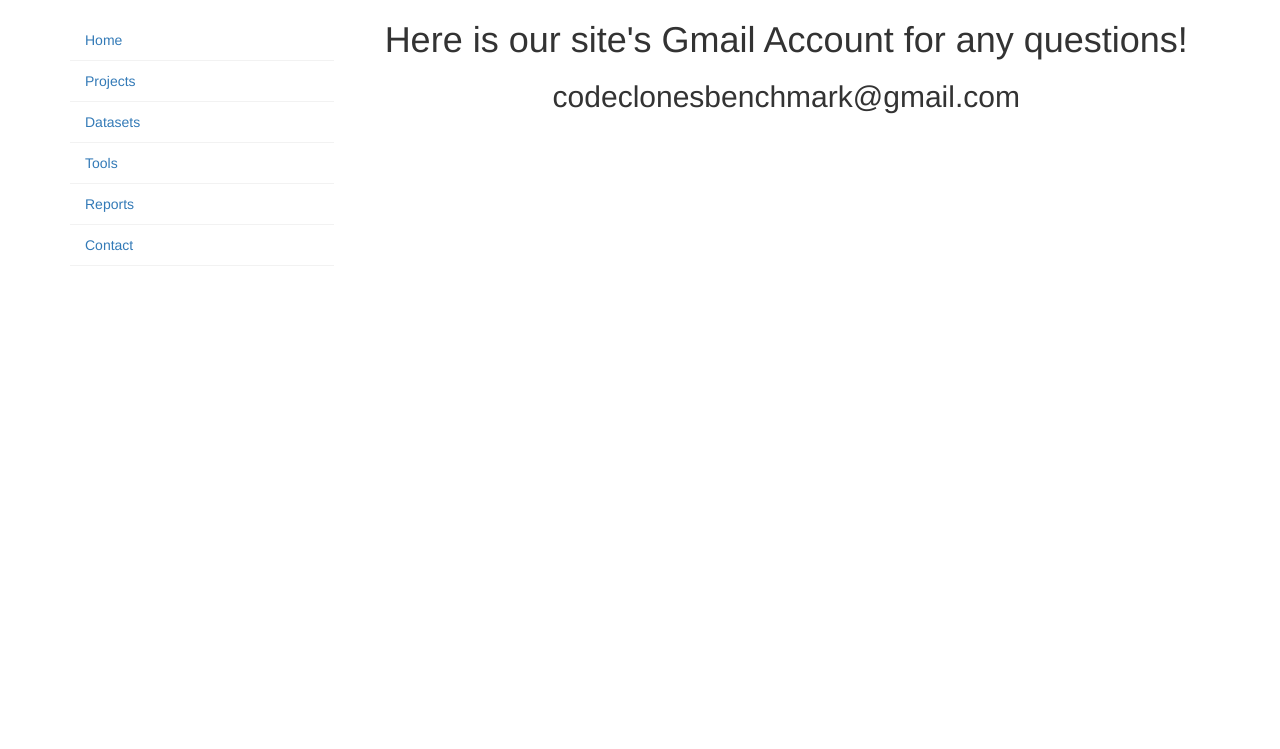
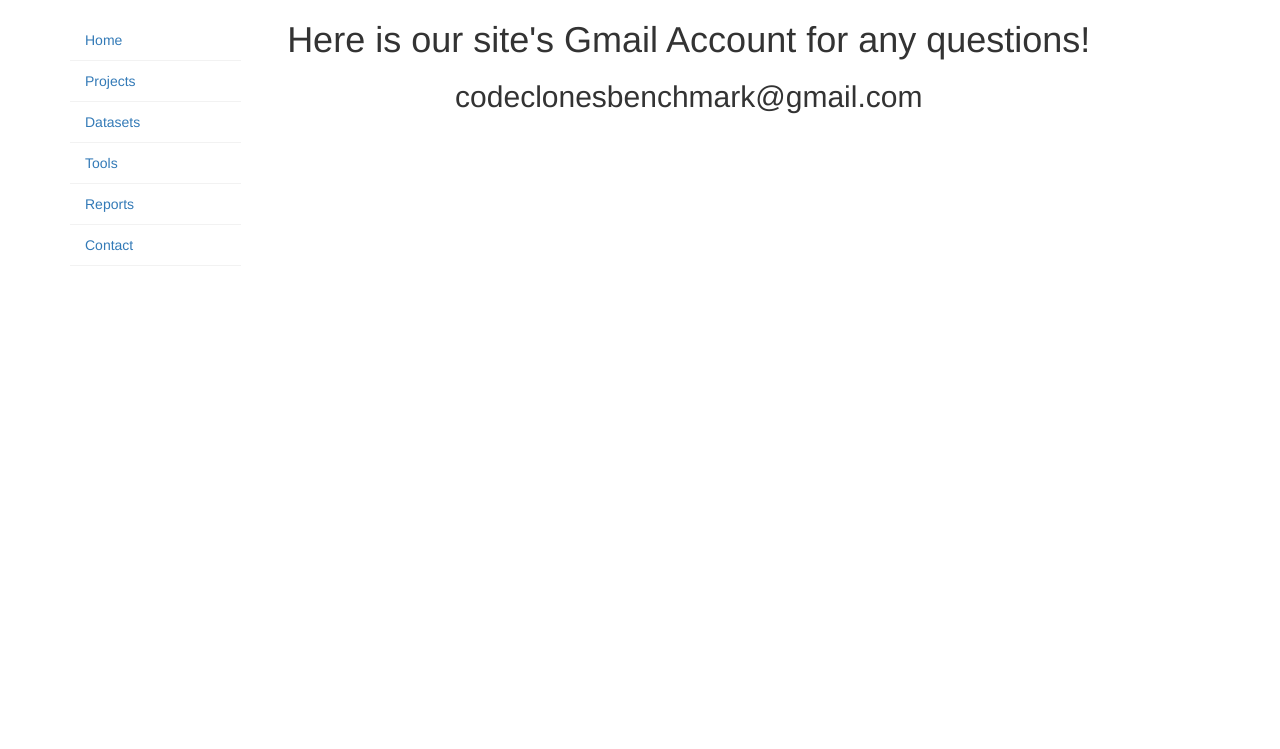
Before and after one commit to hydure/Code-Clones-Benchmark, a PHP site: page /phpmail/CCBContacts.php in a window 1280 px wide. Shown: the part 51-800 px from the top of the page. Run offline with PHP 8.4, Linux system fonts and the light colour scheme; the visitor is signed in with stand-in values (Sample User, id 1); data that the repository does not hold is empty; some libraries are stand-ins or nearby versions.

Commit message:
Update CCBContacts.php

```diff
--- a/code/CCBContacts.php
+++ b/code/CCBContacts.php
@@ -65,7 +65,7 @@ $(document).ready(function() {
       <div class="row row-offcanvas row-offcanvas-left">
 
         <!-- sidebar -->
-        <div class="col-xs-6 col-sm-3 sidebar-offcanvas" id="sidebar" role="navigation">
+        <div class="col-xs-6 col-sm-2 sidebar-offcanvas" id="sidebar" role="navigation">
             <ul class="nav">
               <li><a href="CCBHome.php">Home</a></li>
               <li><a href="CCBProjects.php">Projects</a></li>
```
